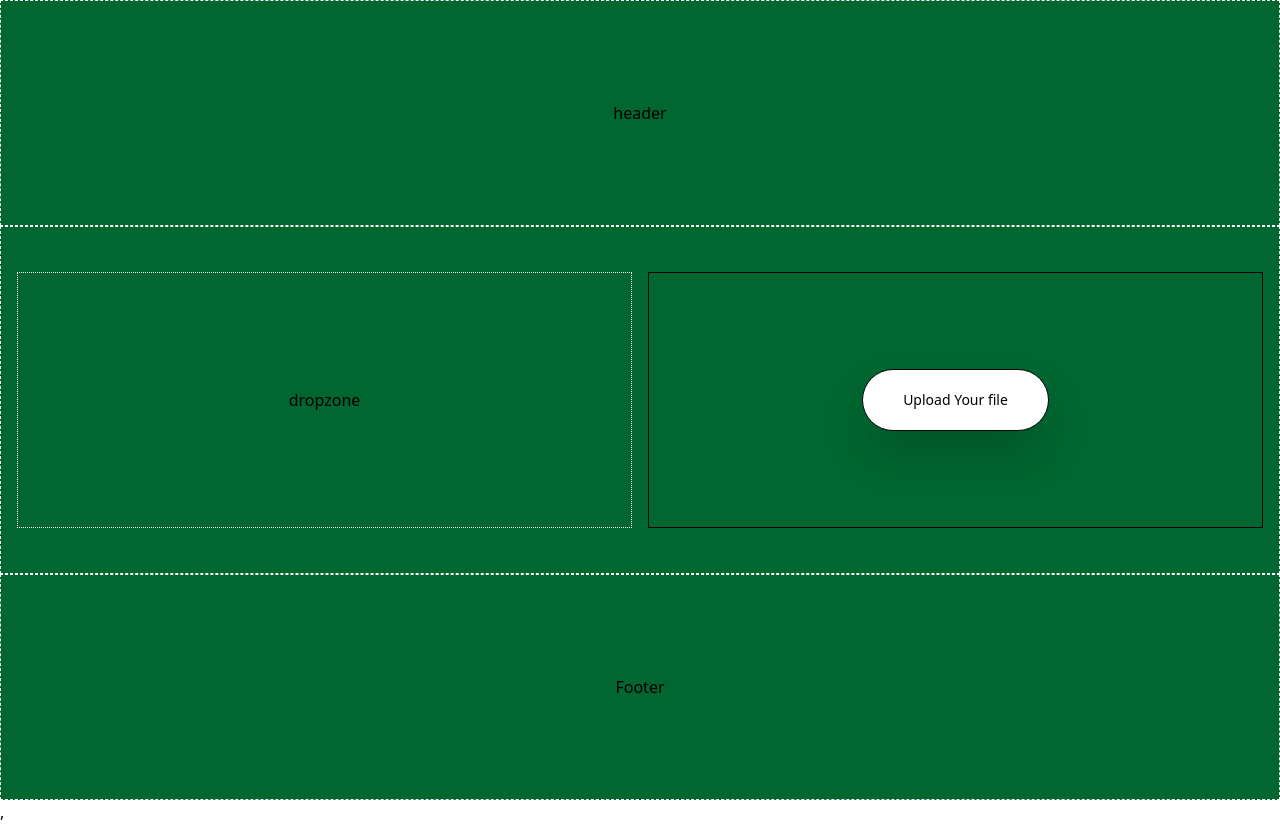
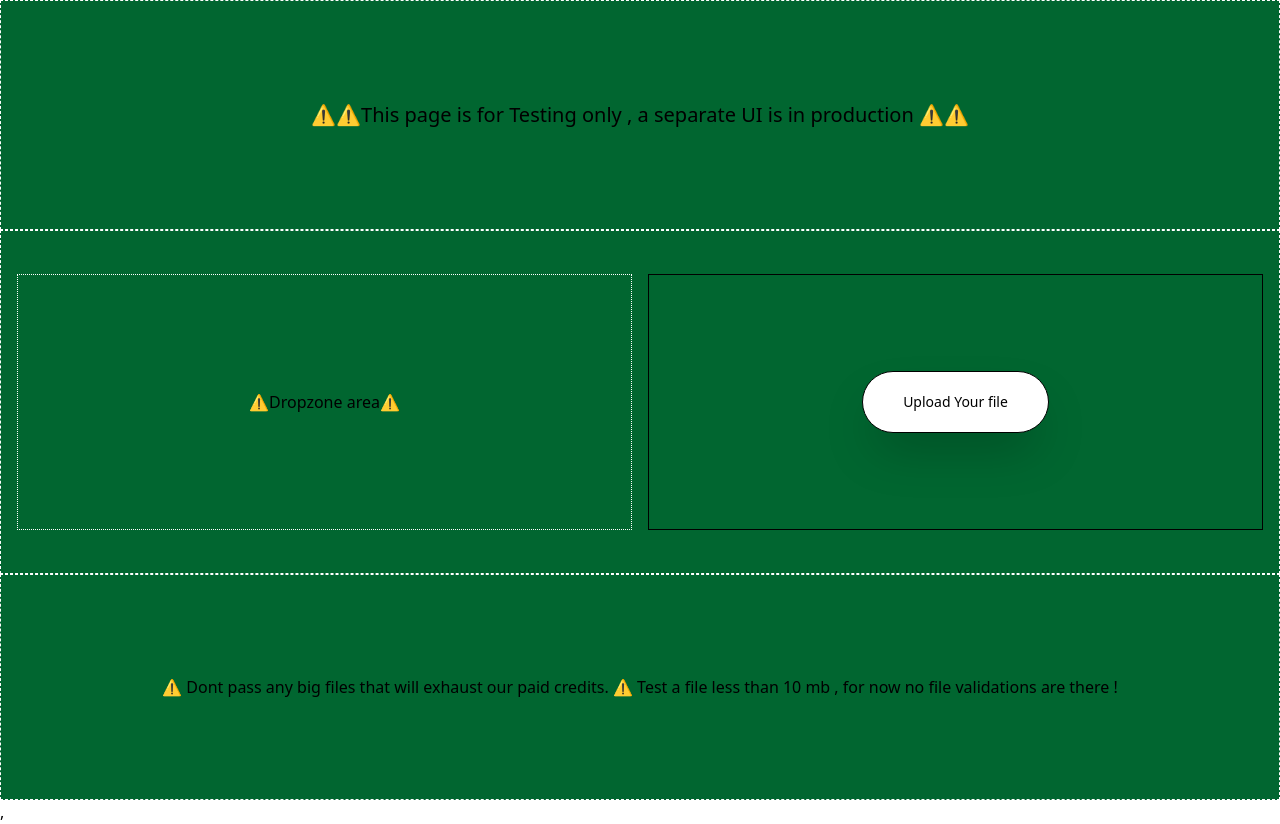
Before and after one commit to anujchib/sof-event-extractor-frontend, a React (Vite) app: page / in a window 1280 px wide. Built offline with nearby package versions, Linux system fonts and the light colour scheme.

Commit message:
bug-fix-download-is-windows-open

```diff
--- a/src/components/Download.jsx
+++ b/src/components/Download.jsx
@@ -134,7 +134,7 @@ const Download = () => {
         </div>
       ) : (
         <h1 className="m-10 font-bold text-xl">
-          Your file is cooking, download button will appear here soon!
+          Your file is cooking, download button will appear here soon! ⚠️  Please visit console in chrome  to get access to the files once the buttons appears Thanks !
         </h1>
       )}
     </div>
--- a/src/components/Upload.jsx
+++ b/src/components/Upload.jsx
@@ -33,7 +33,7 @@ const Upload = () => {
 
     <div className=' bg-green-800 flex flex-col min-h-screen '>
           <div className=' w-full   flex items-center justify-center border border-white border-dashed  py-25 '>
-            <h1>header</h1>
+            <h1 className='text-xl'> ⚠️⚠️This page is for Testing only , a separate UI is in production ⚠️⚠️</h1>
         </div>
 
 
@@ -46,7 +46,7 @@ const Upload = () => {
 
         <div className=' flex justify-around w-full mx-4 gap-4 '>
             <div className='border border-white border-dotted w-full py-24 flex justify-center items-center '>
-    <h1>dropzone</h1>
+    <h1>⚠️Dropzone area⚠️ </h1>
             </div>
 
 
@@ -74,7 +74,7 @@ const Upload = () => {
 
     </div>
      <div className=' w-full  flex justify-center border border-white border-dashed  py-25 '>
-            <h1>Footer</h1>
+            <h1>⚠️ Dont pass any big files that will exhaust our paid credits. ⚠️   Test a file less than 10 mb , for now no file validations are there !  </h1>
         </div>
     </div>
   )
```
